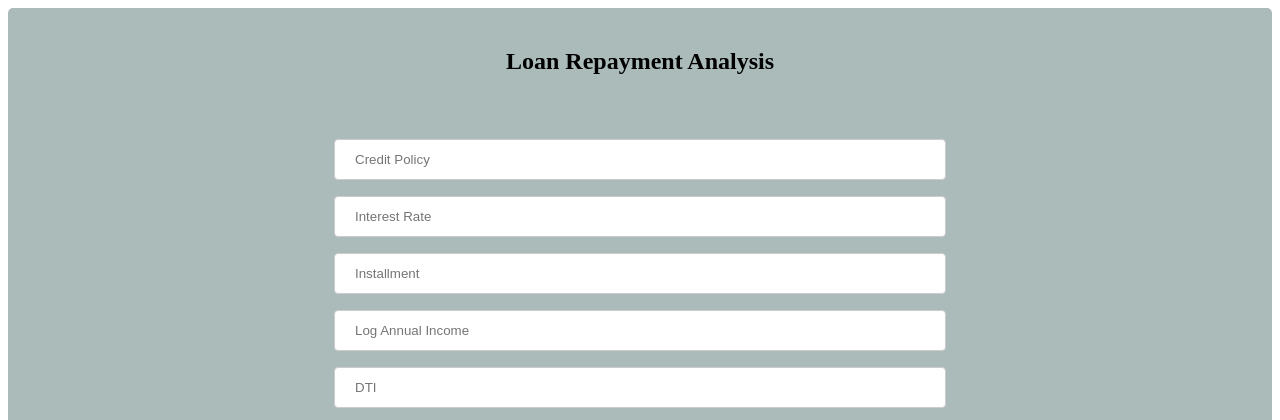
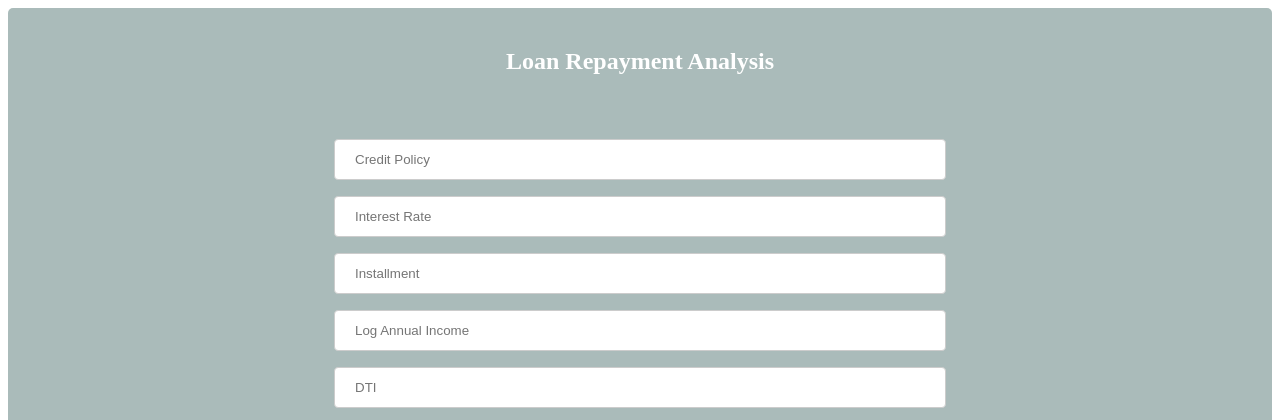
Before and after one commit to KarthickSathya22/LRPA, a Flask app: page / in a window 1280 px wide. Shown: the top 420 px of the page. Run offline with Flask 2, Linux system fonts and the light colour scheme; parts of the project's set-up code (start-up, migrations or seed data) failed here and were passed over.

Commit message:
Update index.html

```diff
--- a/templates/index.html
+++ b/templates/index.html
@@ -40,7 +40,7 @@ div {
 
 <body>
  <div class="login" align="center">
-	<h2>Loan Repayment Analysis</h2>
+	<h2 style="color: #ffffff;">Loan Repayment Analysis</h2>
 
      <!-- Main Input For Receiving Query to our ML -->
     <form action="{{ url_for('predict')}}" method="post">
```
